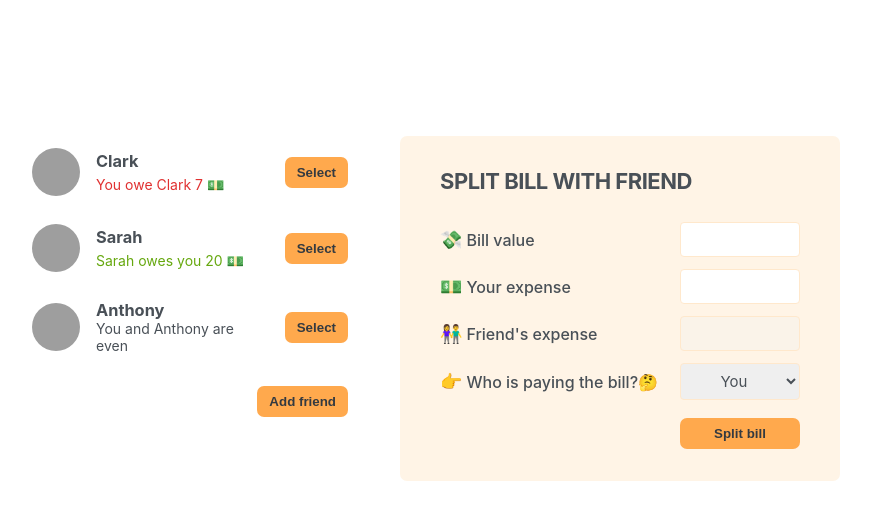
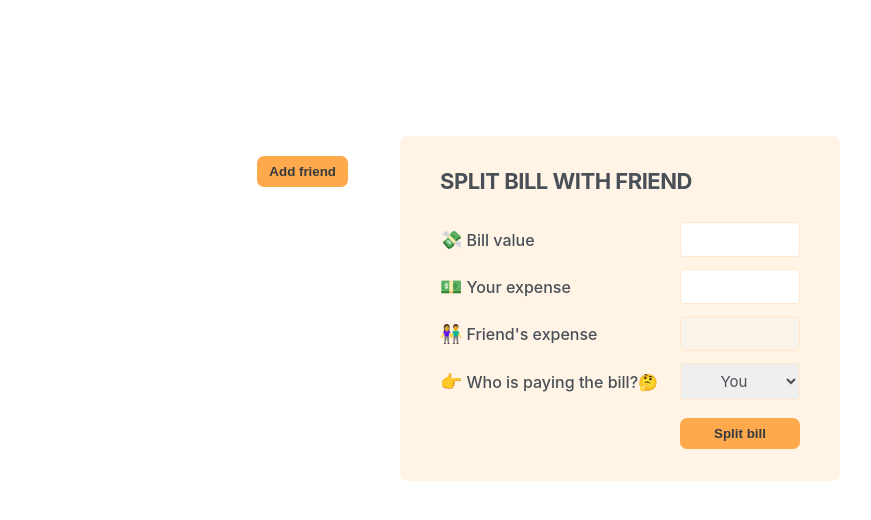
Before and after one commit to Jpkeys29/Bill-Splitter-React, a React (Create React App) app: page / in a window 1280 px wide. Shown: the top 520 px of the page, without its empty margins (210-1081 px from the left). Built offline with nearby package versions, Linux system fonts and the light colour scheme; grey boxes are pictures that could not be loaded.

Commit message:
Passing the friend object into the friend list, setting up the variables

```diff
--- a/src/App.js
+++ b/src/App.js
@@ -21,7 +21,8 @@ const initialFriends = [
   },
 ];
 
-export default function App() {
+export default function App(initialFriends) {
+  const [friends, setFriends] = useState(initialFriends=[]);
   const [showAddFriend, setShowAddFriend] = useState(false);
 
   function handleShowAddFriend () {
@@ -31,7 +32,7 @@ export default function App() {
   return (
     <div className="app">
       <div className="sidebar">
-        <FriendList />
+        <FriendList friends={friends} />
         {showAddFriend && <FormAddFriend />}
         <Button onClick={handleShowAddFriend} >{showAddFriend ? 'Close' : 'Add friend'}</Button>
       </div>
@@ -41,8 +42,7 @@ export default function App() {
   );
 }
 
-function FriendList() {
-  const friends = initialFriends;
+function FriendList({friends}) {
   return (
     <div>
       <ul>
```
